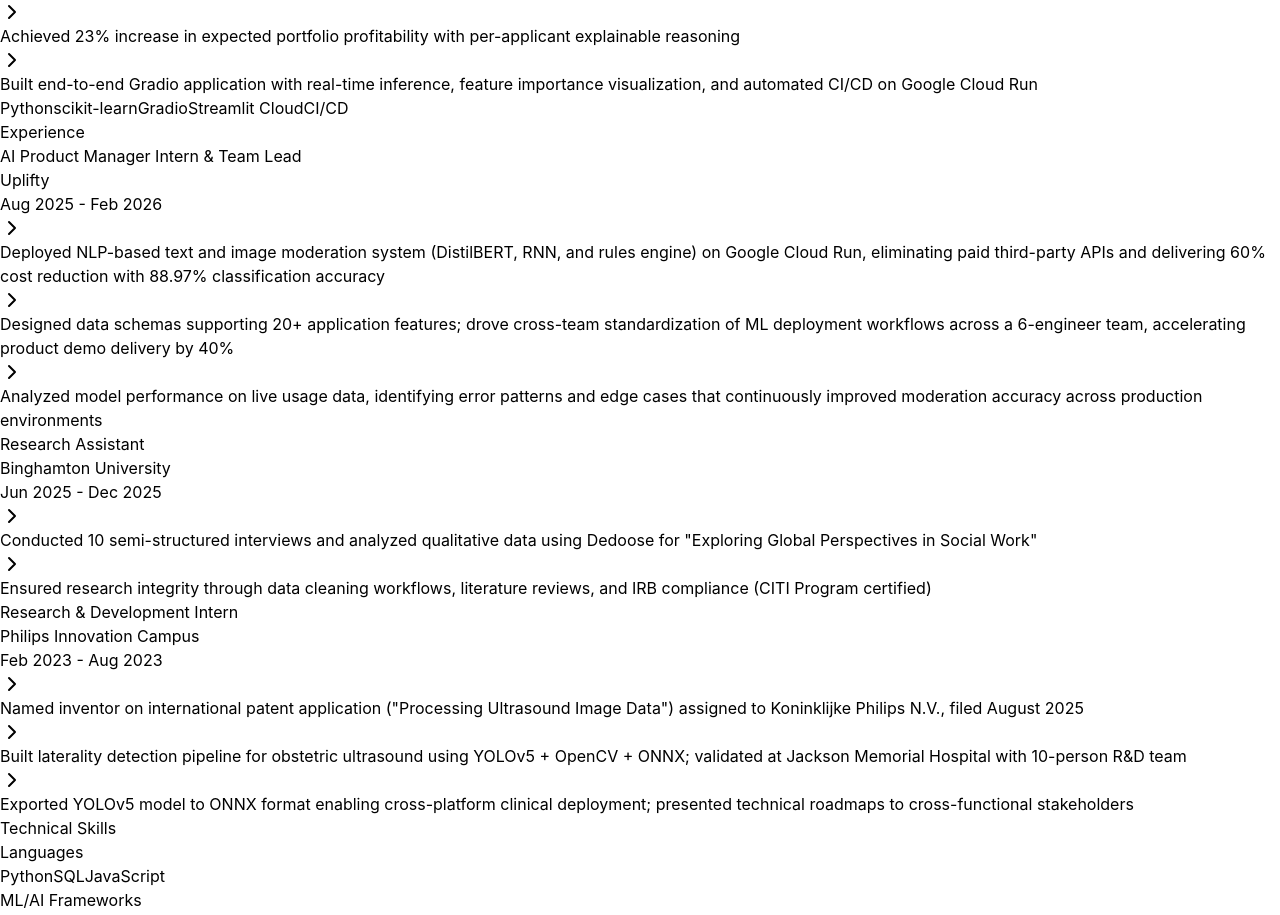
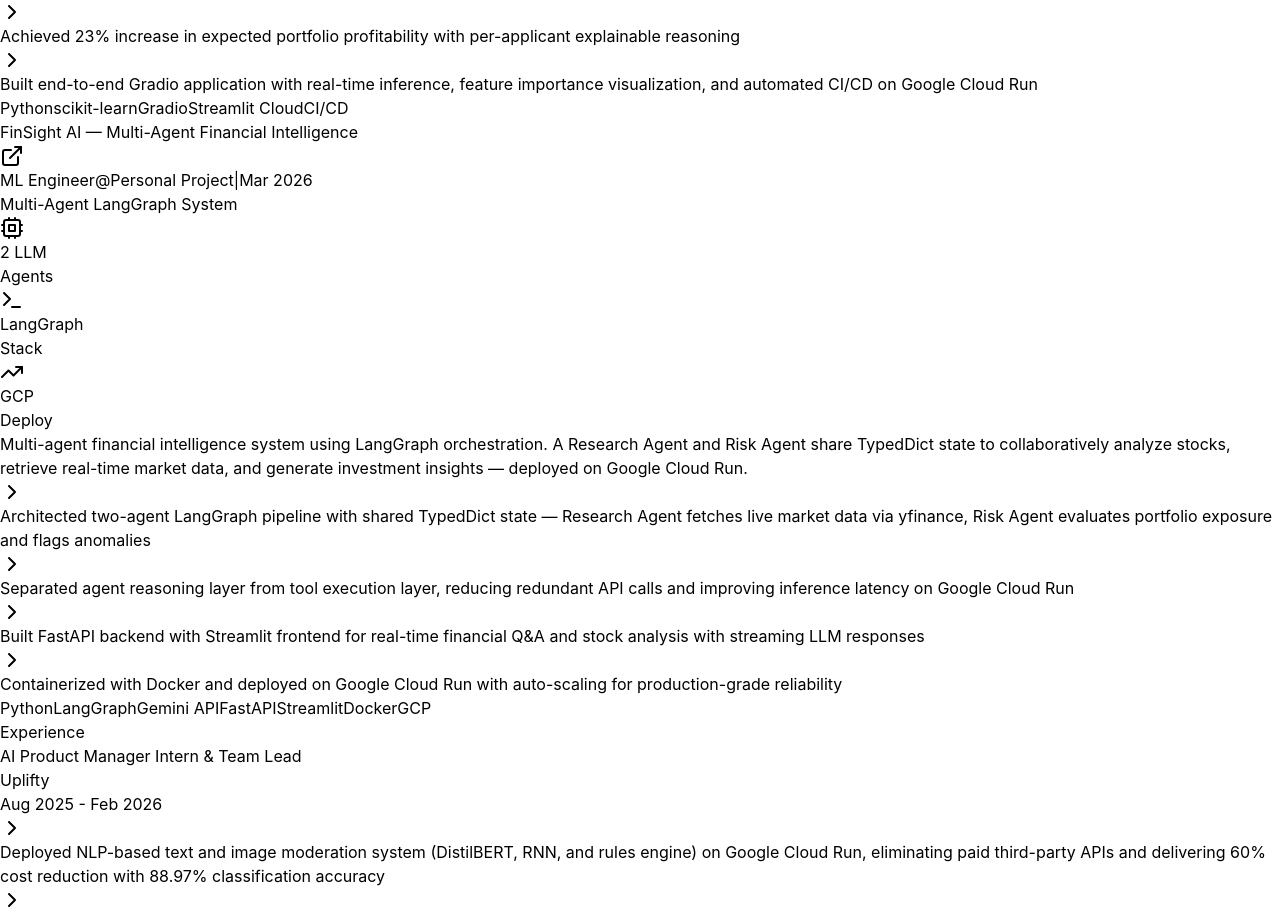
Before and after one commit to ShivVIT2019/Portfolio, a React (Vite) app: page / in a window 1280 px wide. Shown: the part 1320-2235 px from the top of the page. Built offline with nearby package versions, Linux system fonts and the light colour scheme.

Commit message:
Add FinSight AI project to portfolio

```diff
--- a/src/App.jsx
+++ b/src/App.jsx
@@ -74,6 +74,27 @@ export default function Portfolio() {
         'Built end-to-end Gradio application with real-time inference, feature importance visualization, and automated CI/CD on Google Cloud Run'
       ],
       link: 'https://creditai-backend-727430679800.us-central1.run.app'
+    },
+    {
+      title: 'FinSight AI — Multi-Agent Financial Intelligence',
+      role: 'ML Engineer',
+      company: 'Personal Project',
+      period: 'Mar 2026',
+      impact: 'Multi-Agent LangGraph System',
+      metrics: [
+        { label: 'Agents', value: '2 LLM', icon: Cpu },
+        { label: 'Stack', value: 'LangGraph', icon: Terminal },
+        { label: 'Deploy', value: 'GCP', icon: TrendingUp }
+      ],
+      tech: ['Python', 'LangGraph', 'Gemini API', 'FastAPI', 'Streamlit', 'Docker', 'GCP'],
+      description: 'Multi-agent financial intelligence system using LangGraph orchestration. A Research Agent and Risk Agent share TypedDict state to collaboratively analyze stocks, retrieve real-time market data, and generate investment insights — deployed on Google Cloud Run.',
+      achievements: [
+        'Architected two-agent LangGraph pipeline with shared TypedDict state — Research Agent fetches live market data via yfinance, Risk Agent evaluates portfolio exposure and flags anomalies',
+        'Separated agent reasoning layer from tool execution layer, reducing redundant API calls and improving inference latency on Google Cloud Run',
+        'Built FastAPI backend with Streamlit frontend for real-time financial Q&A and stock analysis with streaming LLM responses',
+        'Containerized with Docker and deployed on Google Cloud Run with auto-scaling for production-grade reliability'
+      ],
+      link: 'https://finsight-ai-dashboard-727430679800.us-central1.run.app'
     }
   ];
 
```
